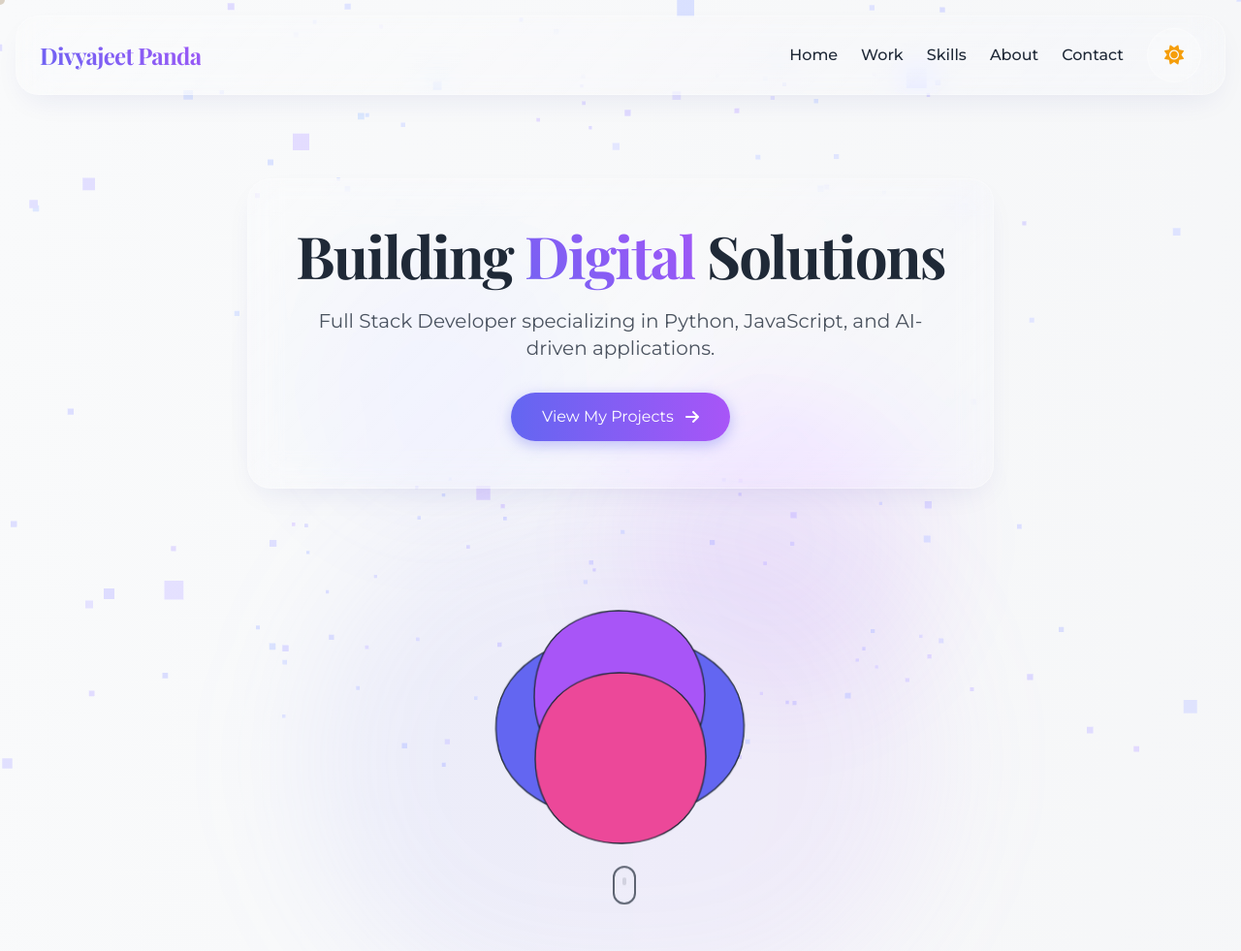
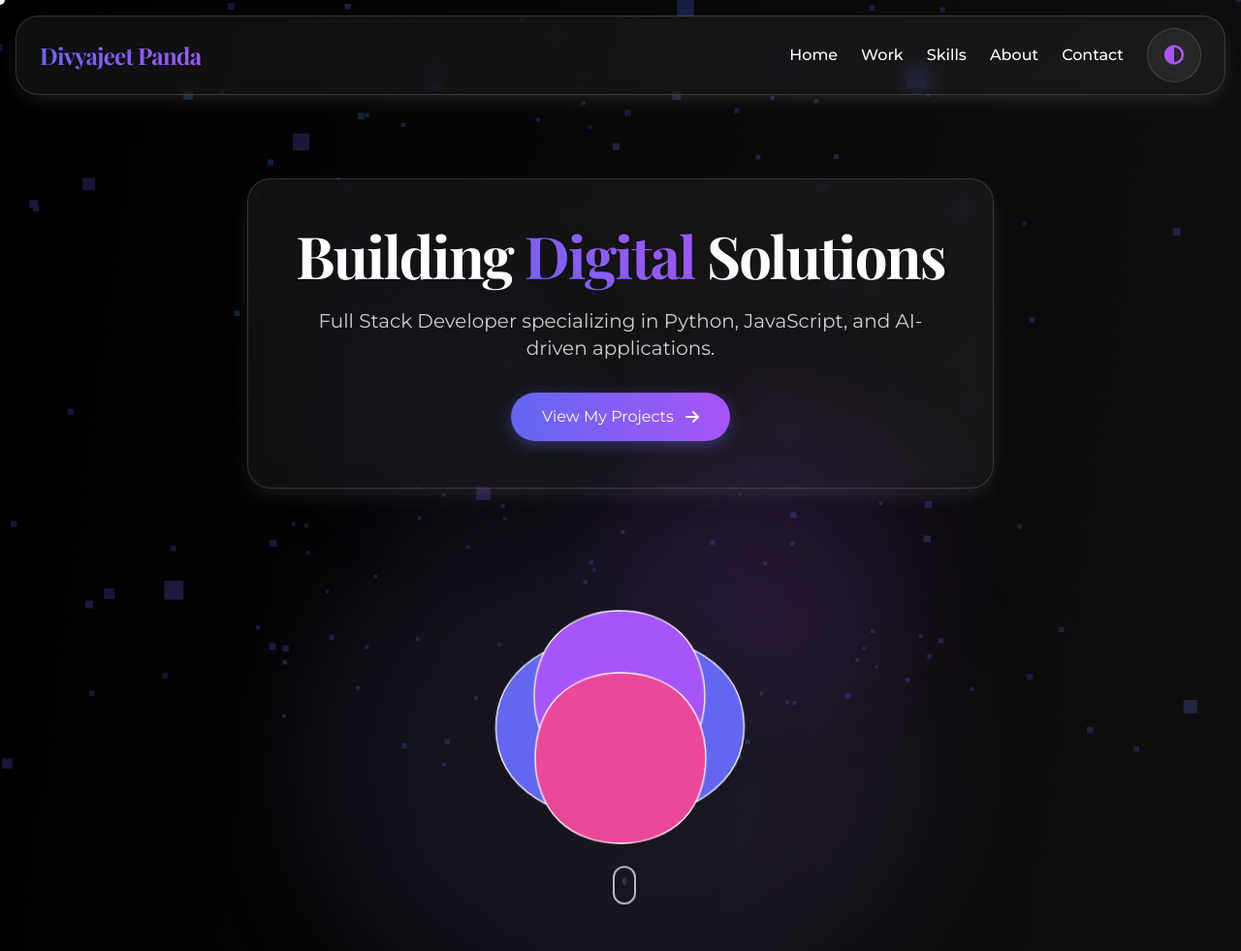
Before and after one commit to Divyajeet7978/Portfolio_Redesigned, a website: page index.html in a window 1280 px wide. Shown: the top 981 px of the page at 97% size. Drawn offline with nearby package versions, Linux system fonts and the light colour scheme; animation ran at ten frames a second.

Commit message:
Fixed the outline issue on elements and made the dark theme as default

```diff
--- a/css/style.css
+++ b/css/style.css
@@ -55,6 +55,11 @@
     --text-3xl: calc(var(--text-2xl) * var(--text-scale));
     --text-4xl: calc(var(--text-3xl) * var(--text-scale));
     --text-5xl: calc(var(--text-4xl) * var(--text-scale));
+}
+
+/* Global Reset for Mobile Tap Highlight */
+* {
+    -webkit-tap-highlight-color: transparent;
 }
 
 html.theme-transitioning {
--- a/index.html
+++ b/index.html
@@ -1,5 +1,5 @@
 <!DOCTYPE html>
-<html lang="en" class="light">
+<html lang="en" class="contrast">
 
 <head>
     <meta charset="UTF-8">
--- a/js/main.js
+++ b/js/main.js
@@ -51,7 +51,7 @@ document.addEventListener('DOMContentLoaded', () => {
     if (savedTheme && themes.includes(savedTheme)) {
         applyTheme(savedTheme);
     } else {
-        applyTheme(themes[0]);
+        applyTheme('contrast');
     }
 });
 
```
